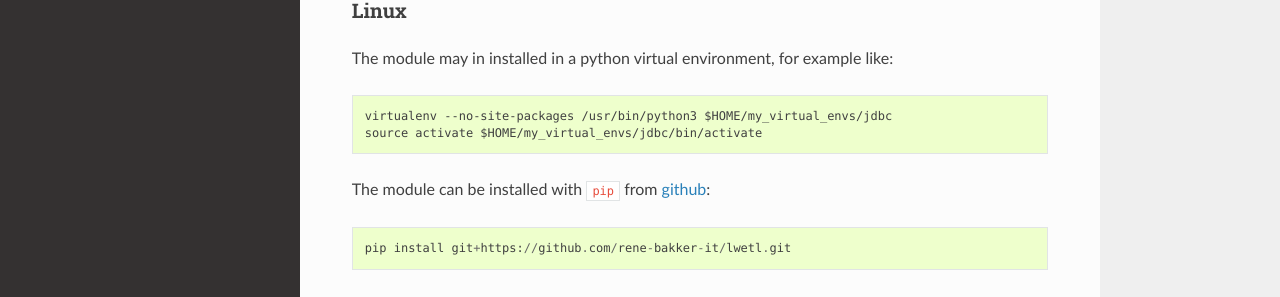
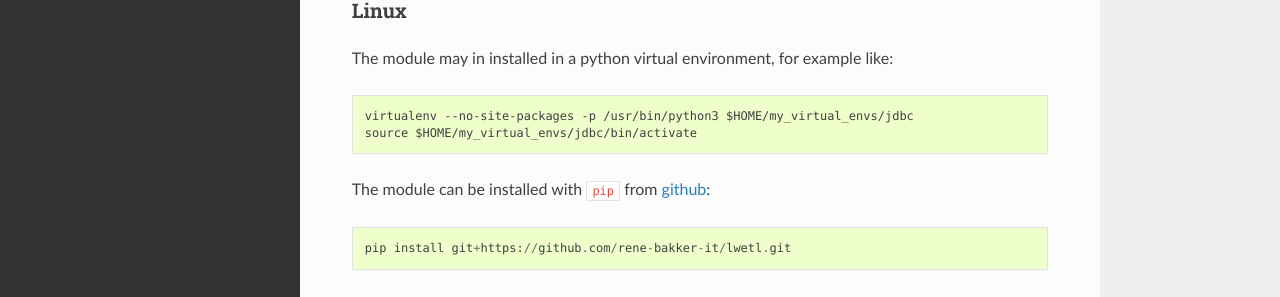
Before and after one commit to rene-bakker-it/lwetl, a Sphinx documentation site: the page built from docs/installation.rst, in a window 1280 px wide and 900 px high. Shown: the part 396-693 px from the top of the window. Built offline with Sphinx 7.4.7 and the Read the Docs theme 2.0.0, drawn with Linux system fonts in a browser that asks for light colours.

```diff
--- a/README.rst
+++ b/README.rst
@@ -44,7 +44,7 @@ Status
 This project is in a pre-alpha stage. It has been tested with drivers for mysql, sqlserver,
 oracle, postgresql, and sqlite:
 
-- Linux Mint (Ubuntu, Debian) with python 3.5.
+- Linux Mint (Ubuntu, Debian) with python 3.5 and 3.6.
 - CentOS Linux (Redhat, Fedora) with python 3.4.
 - Windows 10 Home with Anaconda_ python 3.6.
 
--- a/config.yml
+++ b/config.yml
@@ -2,7 +2,7 @@
 # see config-example.yml for documentation
 drivers:
     mysql:
-        jar:   'http://central.maven.org/maven2/mysql/mysql-connector-java/5.1.39/mysql-connector-java-5.1.39.jar'
+        jar:   'http://central.maven.org/maven2/mysql/mysql-connector-java/6.0.6/mysql-connector-java-6.0.6.jar'
         class: 'com.mysql.jdbc.Driver'
         url:   'jdbc:mysql://'
         attr:  '?autoReconnect=true&useSSL=false'
--- a/docs/installation.rst
+++ b/docs/installation.rst
@@ -16,8 +16,8 @@ The module may in installed in a python virtual environment, for example like:
 
 ::
 
-        virtualenv --no-site-packages /usr/bin/python3 $HOME/my_virtual_envs/jdbc
-        source activate $HOME/my_virtual_envs/jdbc/bin/activate
+        virtualenv --no-site-packages -p /usr/bin/python3 $HOME/my_virtual_envs/jdbc
+        source $HOME/my_virtual_envs/jdbc/bin/activate
 
 The module can be installed with ``pip`` from github_:
 
```
Also changed, not shown: 2 other files.
